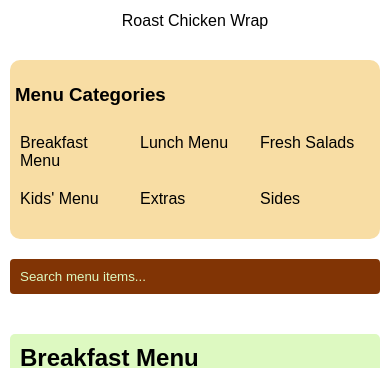
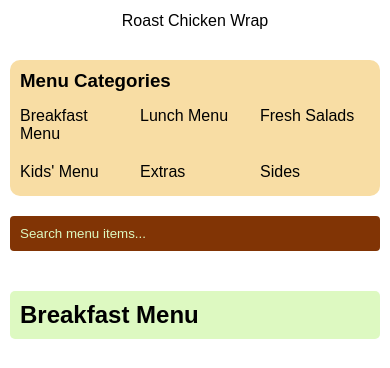
Before and after one commit to royalgillz/GardeniaCafeKitchen, a React (Vite) app: page /#/menu in a window 390 px wide. Shown: the part 678-1046 px from the top of the page. Built offline with nearby package versions, Linux system fonts and the light colour scheme.

Commit message:
Added Responsiveness to Menu Page

```diff
--- a/src/App.css
+++ b/src/App.css
@@ -523,19 +523,30 @@
   .category-navigation {
     top: 111px;
     padding: 5px;
+
+    h3 {
+      margin: 5px;
+    }
   }
 
   .category-navigation ul {
     grid-template-columns: repeat(3, 1fr);
     gap: 0;
+    margin: 0;
   }
 
   .filter-bar {
-    top: 269px;
+    top: 227px;
   }
 
   .filter-bar input {
     margin-bottom: 20px;
+  }
+}
+
+@media (max-width: 400px) {
+  .filter-bar {
+    top: 247px;
   }
 }
 
--- a/src/Components/menu/CategoryNavigation.jsx
+++ b/src/Components/menu/CategoryNavigation.jsx
@@ -7,7 +7,10 @@ const CategoryNavigation = ({ categories }) => {
     useEffect(() => {
         const updateOffset = () => {
             // Set different offsets based on screen width
-            setOffset(window.innerWidth <= 768 ? -305 : -235);
+            // setOffset(window.innerWidth <= 768 ? -283 : -235);
+            // setOffset(window.innerWidth <= 400 ? -283 : -235);
+            setOffset(window.innerWidth <= 400 ? -283 : window.innerWidth <= 768 ? -262 : -235);
+
         };
 
         // Initial check
--- a/src/Components/menu/MenuPage.jsx
+++ b/src/Components/menu/MenuPage.jsx
@@ -14,16 +14,37 @@ const MenuPage = () => {
         { id: 'salads', name: 'Fresh Salads', items: freshSaladsMenu },
         { id: 'kids', name: 'Kids\' Menu', items: kidsMenu },
         { id: 'extras', name: 'Extras', items: extrasMenu },
-        { id: '', name: 'Sides', items: sideMenu },
+        { id: 'sides', name: 'Sides', items: sideMenu },
         // { id: 'sandwiches', name: 'Sandwiches & Wraps', items: sandwichesMenu },
     ];
 
-    const filteredCategories = categories.map(category => ({
+    const filteredCategories = categories.map((category) => ({
         ...category,
-        items: category.items.filter(item =>
-            item.name.toLowerCase().includes(filterText.toLowerCase())
-        ),
+        items: category.items
+            .map((item) => {
+                // Filter subItems if they exist
+                if (item.subItems) {
+                    const filteredSubItems = item.subItems.filter((subItem) =>
+                        subItem.name.toLowerCase().includes(filterText.toLowerCase())
+                    );
+
+                    // If subItems match the filter, include the parent item
+                    if (filteredSubItems.length > 0) {
+                        return { ...item, subItems: filteredSubItems };
+                    }
+                }
+
+                // Check the main item name
+                if (item.name.toLowerCase().includes(filterText.toLowerCase())) {
+                    return item;
+                }
+
+                // Exclude item if no match
+                return null;
+            })
+            .filter((item) => item !== null), // Remove null items
     }));
+
 
     return (
         <div className="menu-page">
```
